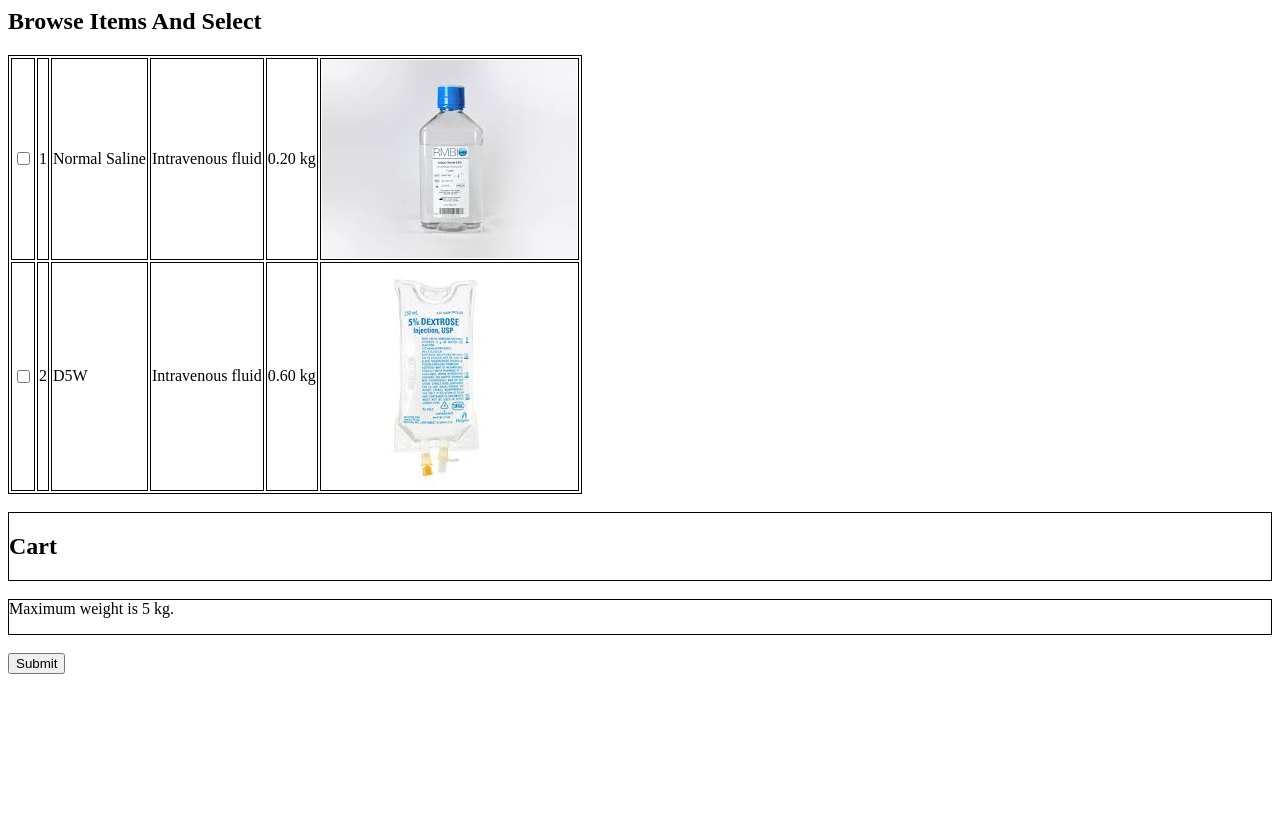
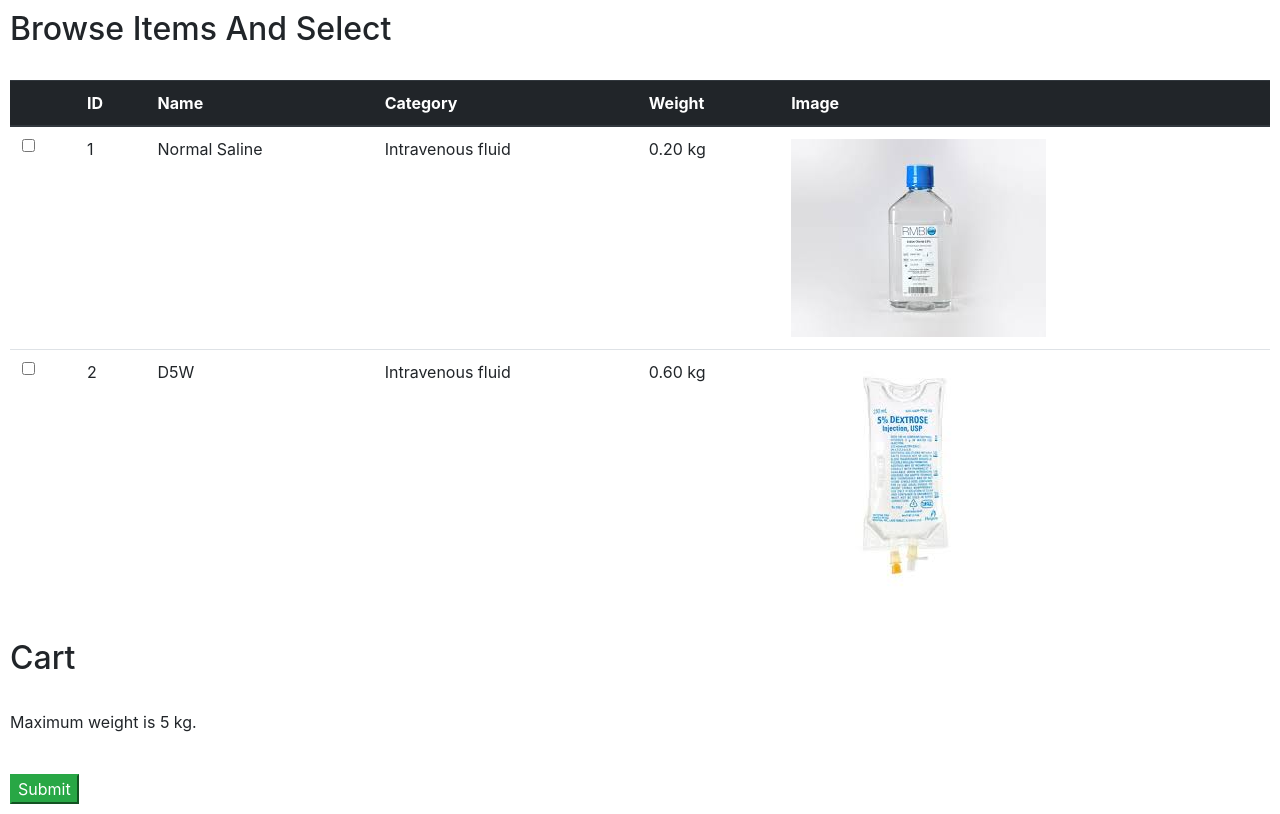
Before and after one commit to sudhakarshah/SE-Project, a Django app: page /app/items in a window 1280 px wide. Before the commit the page ends 674 px from the top, so only its background shows below. Run offline with Django 3.2, Linux system fonts and the light colour scheme; data comes from the database, SQL or seed files in the repository; some libraries are stand-ins or nearby versions.

Commit message:
add simple bootstrap to browse and order page

```diff
--- a/src/app/templates/browse_items/css.html
+++ b/src/app/templates/browse_items/css.html
@@ -1,19 +1,23 @@
 <style>
+
+	body {
+		padding: 10px;
+	}
 
 	#warning {
 		color: red;
 	}
 
-	div{
-		border: 1px solid black;
+	button.AddButton {
+		margin-left: 10px;
 	}
 
-	table, th, td {
-		border: 1px solid black;
+	button.DeleteButton {
+		margin-left: 10px;
 	}
 
-	button {
-		background-color: orange;
+	div.block {
+		margin-bottom: 10px;
 	}
 
 	.hide {
--- a/src/app/templates/browse_items/index.html
+++ b/src/app/templates/browse_items/index.html
@@ -1,12 +1,25 @@
 <HTML>
 	<head>
 			<script src="https://ajax.googleapis.com/ajax/libs/jquery/3.3.1/jquery.min.js"></script>
+			<link rel="stylesheet" href="https://maxcdn.bootstrapcdn.com/bootstrap/4.0.0/css/bootstrap.min.css" integrity="sha384-Gn5384xqQ1aoWXA+058RXPxPg6fy4IWvTNh0E263XmFcJlSAwiGgFAW/dAiS6JXm" crossorigin="anonymous">
 	</head>
   <BODY>
 		{% include 'browse_items/js.html' %}
 		{% include 'browse_items/css.html' %}
 	<h2>Browse Items And Select</h2>
-	<table>
+	<br/>
+	<table class="table">
+		<thead class="thead-dark">
+			<tr>
+				<th scope="col"></th>
+				<th scope="col">ID</th>
+				<th scope="col">Name</th>
+				<th scope="col">Category</th>
+				<th scope="col">Weight</th>
+				<th scope="col">Image</th>
+			</tr>
+		</thead>
+		<tbody>
 			{% for item in item_list %}
 				<tr>
 					<td><input type="checkbox" id="{{ item.id }}" data-name="{{ item.name }}" data-weight='{{ item.weight }}'/></td>
@@ -17,6 +30,7 @@
 					<td><img src={{item.image}}></td>
 				</tr>
 			{% endfor %}
+		</tbody>
 	</table>
 
 	<br>
@@ -33,8 +47,8 @@
 
 	<br>
 
-	<input id="submitButton" type="submit" value="Submit" class="show" />
-	<p id="warning" class="hide">Your weight exceeds the Maximum loading capacity of the drone</p>
+	<input id="submitButton" type="submit" value="Submit" class="show tn btn-success" />
+	<p id="warning" class="hide p-3 mb-2 bg-danger text-white">Your weight exceeds the Maximum loading capacity of the drone</p>
 
   </BODY>
 </HTML>
--- a/src/app/templates/browse_items/js.html
+++ b/src/app/templates/browse_items/js.html
@@ -37,14 +37,14 @@
 
 			addButton = document.createElement("button");
 			addButton.setAttribute('id', id);
-			addButton.setAttribute('class', 'AddButton');
+			addButton.setAttribute('class', 'AddButton btn btn-outline-warning');
 			addButton.setAttribute('data-item-id', id);
 			addButton.innerHTML = '+';
 			element.appendChild(addButton);
 
 			deleteButton = document.createElement("button");
 			deleteButton.setAttribute('id', id);
-			deleteButton.setAttribute('class', 'DeleteButton');
+			deleteButton.setAttribute('class', 'DeleteButton btn btn-outline-danger');
 			deleteButton.setAttribute('data-item-id', id);
 			deleteButton.innerHTML = '-';
 			element.appendChild(deleteButton);
```
Lines whose indentation alone changed are shown as unchanged.
